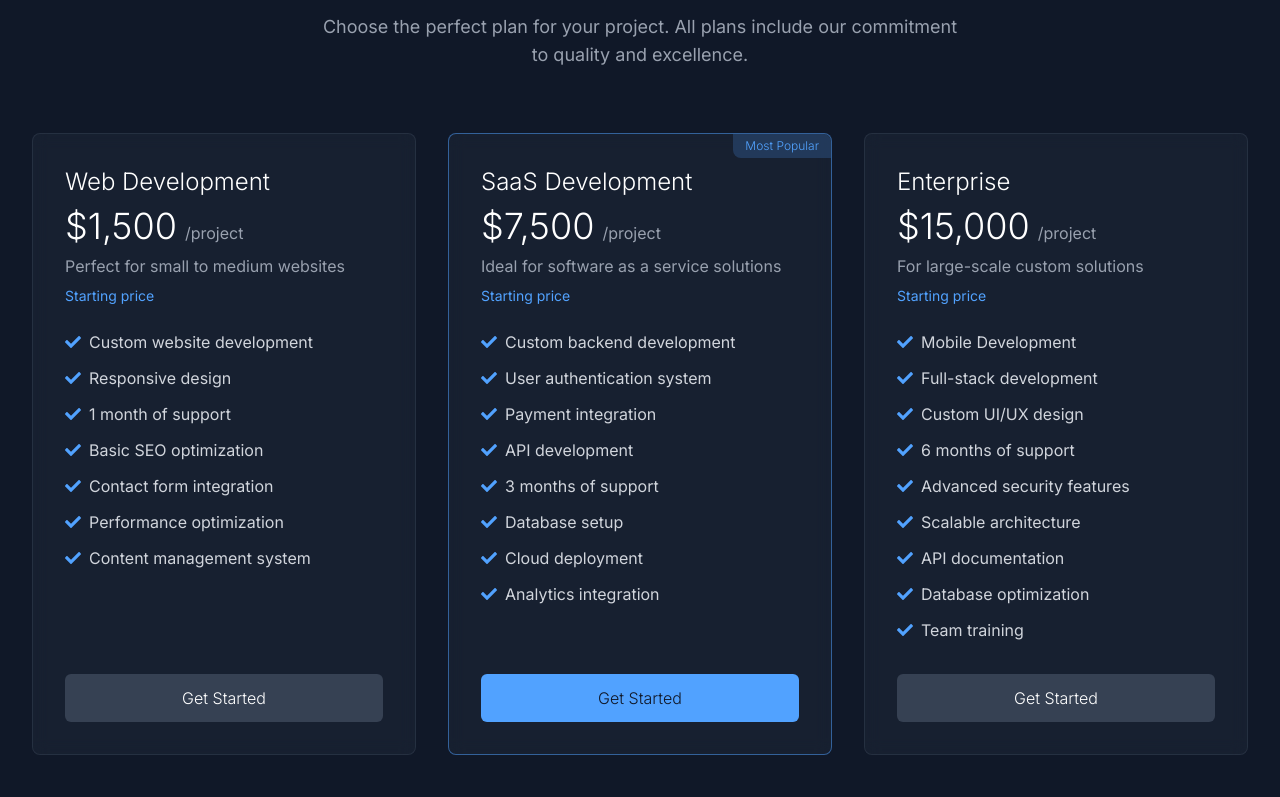
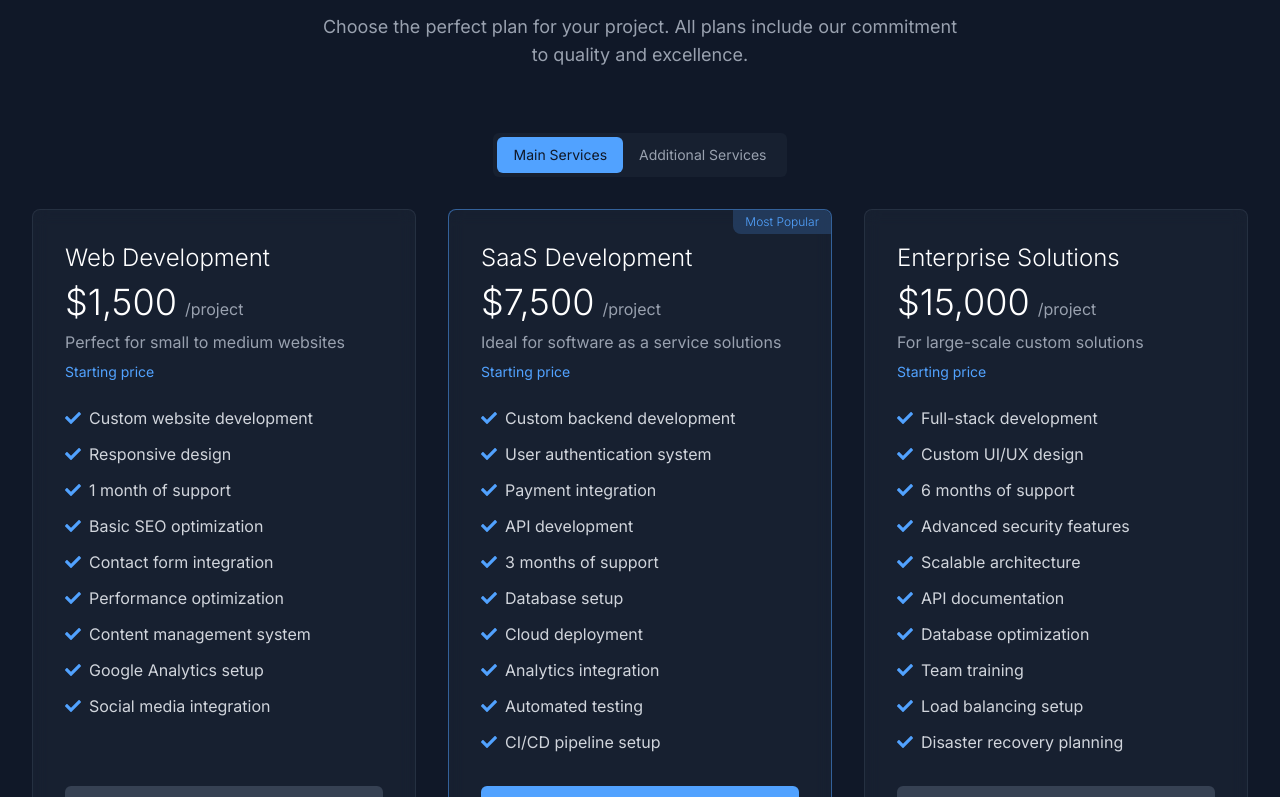
Before and after one commit to irvensd/codryve, a Next.js app: page / in a window 1280 px wide. Shown: the part 3123-3920 px from the top of the page. Built offline with nearby package versions, Linux system fonts and the light colour scheme.

Commit message:
feat: add additional service offerings and tabbed interface

```diff
--- a/src/components/Pricing.tsx
+++ b/src/components/Pricing.tsx
@@ -17,7 +17,9 @@ const pricingPlans = [
       'Basic SEO optimization',
       'Contact form integration',
       'Performance optimization',
-      'Content management system'
+      'Content management system',
+      'Google Analytics setup',
+      'Social media integration'
     ],
     popular: false,
     note: 'Starting price',
@@ -36,19 +38,20 @@ const pricingPlans = [
       '3 months of support',
       'Database setup',
       'Cloud deployment',
-      'Analytics integration'
+      'Analytics integration',
+      'Automated testing',
+      'CI/CD pipeline setup'
     ],
     popular: true,
     note: 'Starting price',
     type: 'saas'
   },
   {
-    name: 'Enterprise',
+    name: 'Enterprise Solutions',
     price: '$15,000',
     period: '/project',
     description: 'For large-scale custom solutions',
     features: [
-      'Mobile Development',
       'Full-stack development',
       'Custom UI/UX design',
       '6 months of support',
@@ -56,7 +59,9 @@ const pricingPlans = [
       'Scalable architecture',
       'API documentation',
       'Database optimization',
-      'Team training'
+      'Team training',
+      'Load balancing setup',
+      'Disaster recovery planning'
     ],
     popular: false,
     note: 'Starting price',
@@ -64,9 +69,104 @@ const pricingPlans = [
   }
 ];
 
+// Additional service plans that can be offered separately or as add-ons
+const additionalServices = [
+  {
+    name: 'Mobile Development',
+    price: '$8,500',
+    period: '/project',
+    features: [
+      'Native iOS development',
+      'Native Android development',
+      'Cross-platform solutions',
+      'App store optimization',
+      'Push notifications',
+      'Offline functionality',
+      'Analytics integration',
+      'In-app purchases'
+    ]
+  },
+  {
+    name: 'E-commerce Solutions',
+    price: '$5,000',
+    period: '/project',
+    features: [
+      'Custom e-commerce platform',
+      'Payment gateway integration',
+      'Inventory management',
+      'Order tracking system',
+      'Customer portal',
+      'Product catalog',
+      'Shopping cart functionality',
+      'Admin dashboard'
+    ]
+  },
+  {
+    name: 'Digital Marketing',
+    price: '$2,500',
+    period: '/month',
+    features: [
+      'SEO optimization',
+      'Content marketing',
+      'Social media management',
+      'Email marketing',
+      'PPC campaigns',
+      'Analytics & reporting',
+      'Conversion optimization',
+      'Brand strategy'
+    ]
+  },
+  {
+    name: 'AI & Machine Learning',
+    price: '$12,000',
+    period: '/project',
+    features: [
+      'Custom AI solutions',
+      'Machine learning models',
+      'Data analysis',
+      'Predictive analytics',
+      'Natural language processing',
+      'Computer vision',
+      'Model training & deployment',
+      'API integration'
+    ]
+  },
+  {
+    name: 'DevOps Services',
+    price: '$6,000',
+    period: '/project',
+    features: [
+      'CI/CD pipeline setup',
+      'Cloud infrastructure',
+      'Container orchestration',
+      'Monitoring & logging',
+      'Security implementation',
+      'Performance optimization',
+      'Automated testing',
+      'Infrastructure as code'
+    ]
+  },
+  {
+    name: 'Blockchain Development',
+    price: '$10,000',
+    period: '/project',
+    features: [
+      'Smart contract development',
+      'DApp development',
+      'Token creation',
+      'Blockchain integration',
+      'Wallet integration',
+      'Security auditing',
+      'Network setup',
+      'Consensus mechanisms'
+    ]
+  }
+];
+
 const Pricing: React.FC = () => {
   const [isFormOpen, setIsFormOpen] = useState(false);
   const [selectedService, setSelectedService] = useState<'web' | 'saas' | 'mobile' | 'enterprise'>('web');
+  const [activeTab, setActiveTab] = useState('main');
 
   const handleGetStarted = (serviceType: 'web' | 'saas' | 'mobile' | 'enterprise') => {
     setSelectedService(serviceType);
@@ -85,6 +185,32 @@ const Pricing: React.FC = () => {
           </p>
         </div>
 
+        <div className="flex justify-center mb-8">
+          <div className="inline-flex rounded-md bg-gray-800/50 p-1">
+            <button
+              onClick={() => setActiveTab('main')}
+              className={`px-4 py-2 text-sm rounded-md transition-colors duration-200 ${
+                activeTab === 'main'
+                  ? 'bg-blue-400 text-gray-900'
+                  : 'text-gray-400 hover:text-white'
+              }`}
+            >
+              Main Services
+            </button>
+            <button
+              onClick={() => setActiveTab('additional')}
+              className={`px-4 py-2 text-sm rounded-md transition-colors duration-200 ${
+                activeTab === 'additional'
+                  ? 'bg-blue-400 text-gray-900'
+                  : 'text-gray-400 hover:text-white'
+              }`}
+            >
+              Additional Services
+            </button>
+          </div>
+        </div>
+
+        {activeTab === 'main' ? (
           <div className="grid grid-cols-1 lg:grid-cols-3 gap-6 md:gap-8 max-w-7xl mx-auto">
             {pricingPlans.map((plan, index) => (
               <div
@@ -133,6 +259,40 @@ const Pricing: React.FC = () => {
               </div>
             ))}
           </div>
+        ) : (
+          <div className="grid grid-cols-1 md:grid-cols-2 lg:grid-cols-3 gap-6 md:gap-8 max-w-7xl mx-auto">
+            {additionalServices.map((service, index) => (
+              <div
+                key={index}
+                className="relative flex flex-col h-full p-6 sm:p-8 rounded-lg bg-gray-800/50 backdrop-blur-sm border border-gray-700/50 hover:border-blue-400/50 transition-all duration-300"
+              >
+                <div className="mb-6">
+                  <h3 className="text-xl sm:text-2xl font-light text-white mb-2">{service.name}</h3>
+                  <div className="flex items-baseline">
+                    <span className="text-3xl sm:text-4xl font-light text-white">{service.price}</span>
+                    <span className="text-sm sm:text-base text-gray-400 ml-2">{service.period}</span>
+                  </div>
+                </div>
+
+                <ul className="space-y-3 mb-8 flex-grow">
+                  {service.features.map((feature, featureIndex) => (
+                    <li key={featureIndex} className="flex items-start text-sm sm:text-base text-gray-300">
+                      <FaCheck className="w-4 h-4 text-blue-400 mt-1 mr-2 flex-shrink-0" />
+                      <span>{feature}</span>
+                    </li>
+                  ))}
+                </ul>
+
+                <button
+                  onClick={() => handleGetStarted('web')}
+                  className="w-full py-2 sm:py-3 bg-gray-700 text-white rounded-md font-light hover:bg-gray-600 transition-colors duration-300"
+                >
+                  Get Started
+                </button>
+              </div>
+            ))}
+          </div>
+        )}
       </div>
 
       <GetStartedForm
```
Lines whose indentation alone changed are shown as unchanged.
